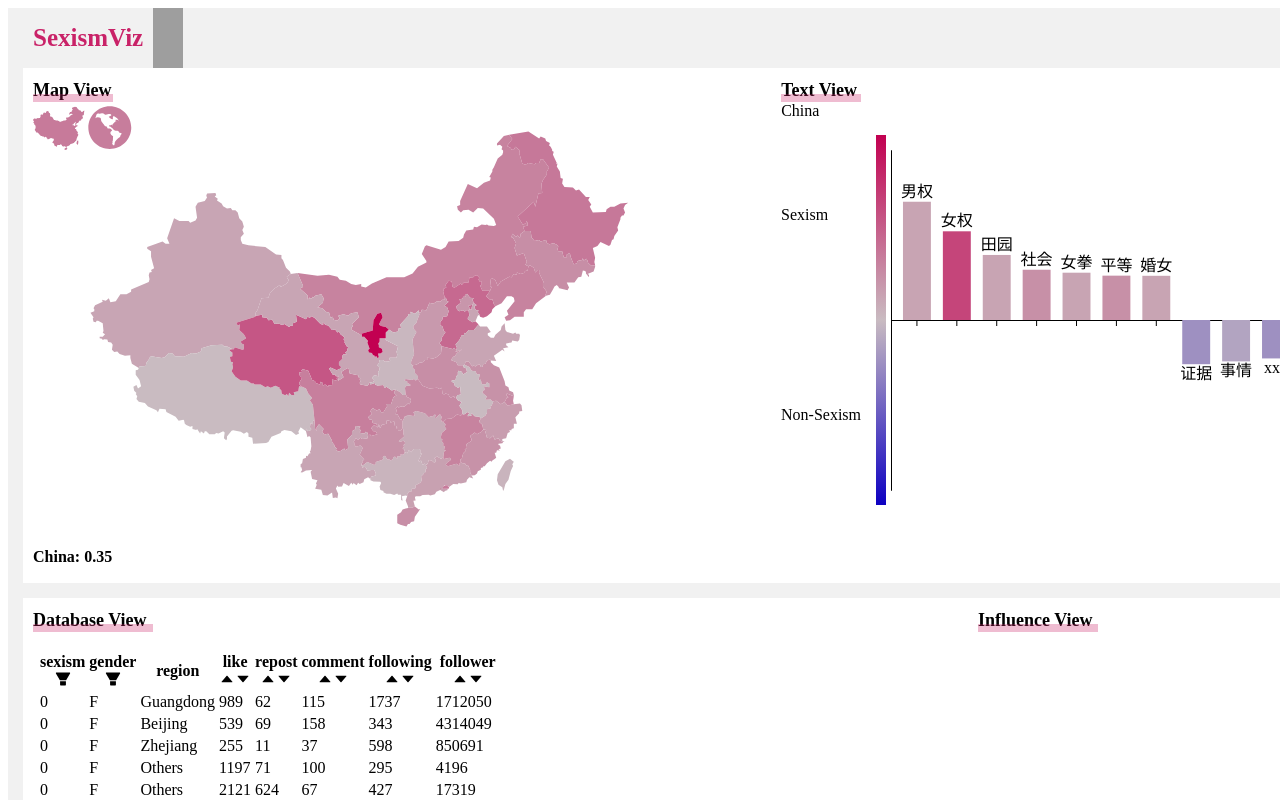
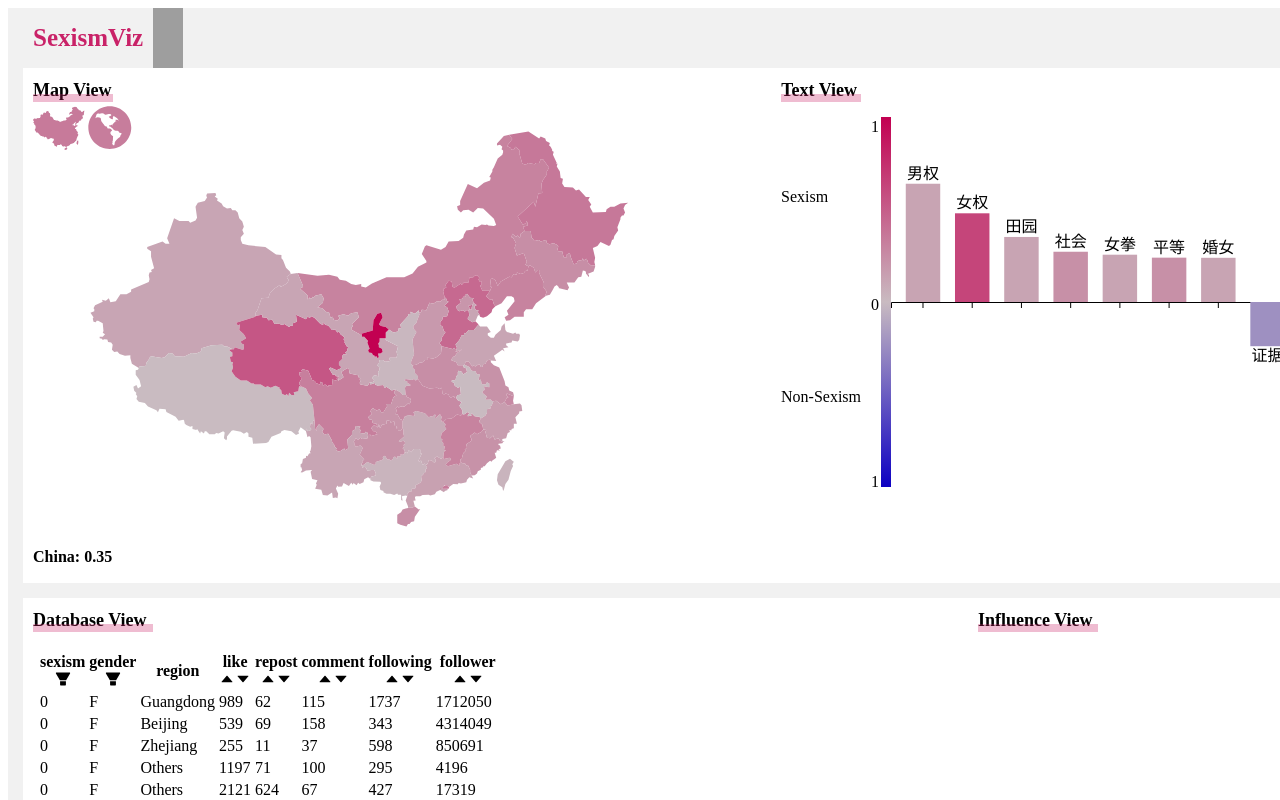
Before and after one commit to Bruceshark/sexismviz, a Vue app: page / in a window 1280 px wide. Shown: the top 800 px of the page. Built offline with nearby package versions, Linux system fonts and the light colour scheme; grey boxes are pictures that could not be loaded.

Commit message:
adjust word divergence chart

```diff
--- a/src/components/TextView.vue
+++ b/src/components/TextView.vue
@@ -6,15 +6,15 @@ const selectedGeo = inject("selectedGeo");
 const selectedWordData = computed(
   () => wordData.filter((ele) => ele.region === selectedGeo.value)[0].word_list
 );
-const canvasWidth = 800;
+const canvasWidth = 980;
 const canvasHeight = 400;
 const padding = { left: 0, right: 30, top: 30, bottom: 30 };
+const font_size = 15;
 const hoveredWordEntropy = ref(null);
 const maxSexismColor = "#c20051";
 const minBothColor = "#c9bbc1";
 const maxNonSexismColor = "#0d00c2";
 const drawChart = () => {
-  const font_size = 15;
   const width = canvasWidth - padding.left - padding.right;
   const height = canvasHeight - padding.top - padding.bottom;
   const colorLevelSexism = d3.interpolateRgb(
@@ -43,7 +43,6 @@ const drawChart = () => {
     .remove();
 
   var yScale = d3.scaleLinear().domain([0, 2.3]).range([height, 0]);
-  svg.append("g").call(d3.axisLeft(yScale));
   var g = svg
     .selectAll("mybar")
     .data(selectedWordData.value)
@@ -108,7 +107,6 @@ onMounted(() => {
 <template>
   <div style="width: 100%; height: 100%">
     <div class="box-title">Text View</div>
-    {{ selectedGeo }}
     <div class="chart-outer">
       <svg y="0" :height="canvasHeight" width="80">
         <text x="0" :y="canvasHeight / 4">Sexism</text>
@@ -145,16 +143,23 @@ onMounted(() => {
           </linearGradient>
         </defs>
         <g>
+          <text x="0" :y="padding.top">1</text>
+          <text x="0" :y="(padding.top + canvasHeight - 15) / 2">0</text>
+          <text x="0" :y="canvasHeight - 15">1</text>
           <rect
             :height="canvasHeight - padding.top"
             :y="padding.top / 2"
-            x="5"
+            x="10"
             width="10"
             fill="url(#legend)"
           ></rect>
         </g>
       </svg>
       <svg id="wordChartSvg" :height="canvasHeight" :width="canvasWidth" />
+      <div style="text-align: right; font-style: italic">
+        Height = Jensen-Shannon divergence <br />
+        Shade of Color = Shannon index
+      </div>
     </div>
   </div>
 </template>
```
